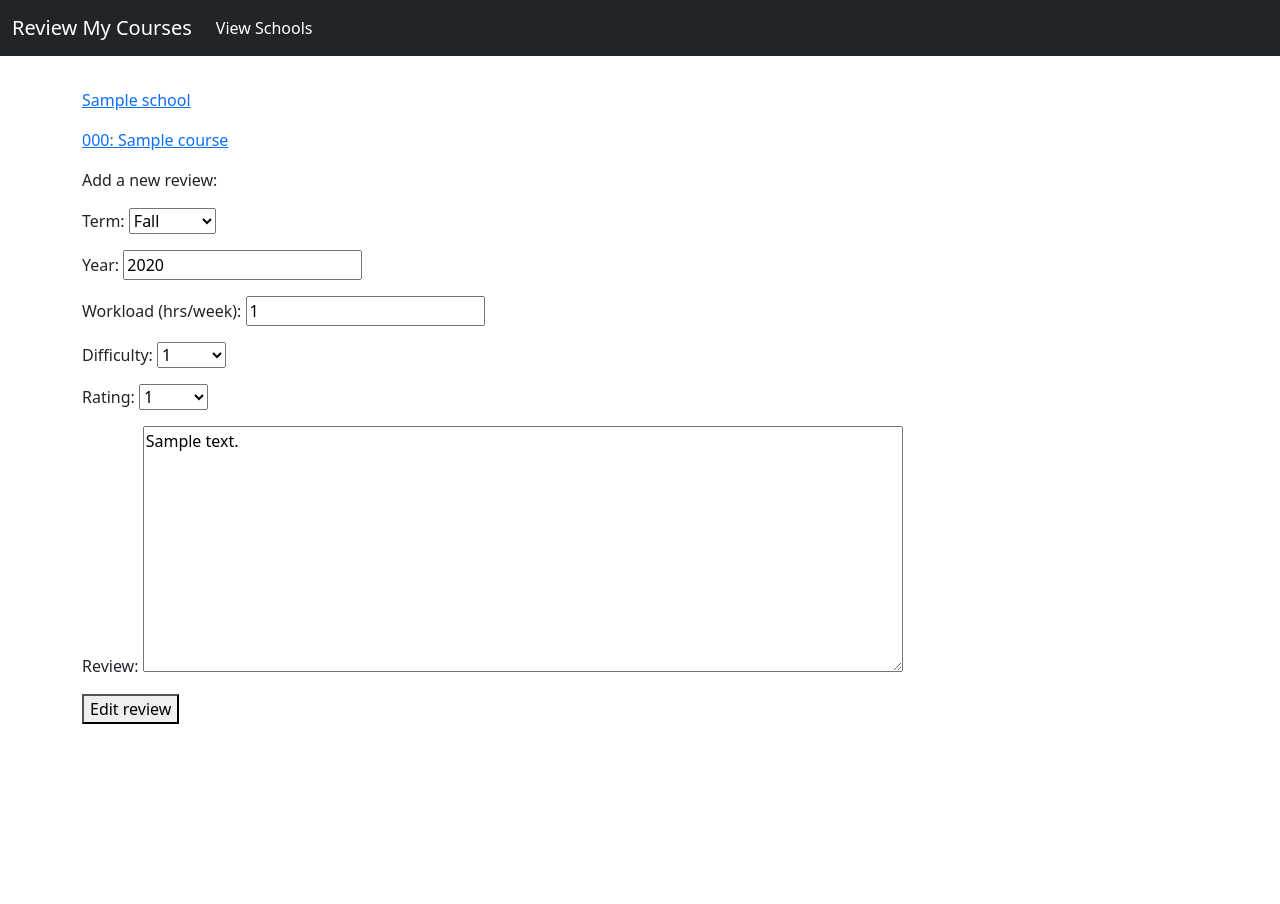
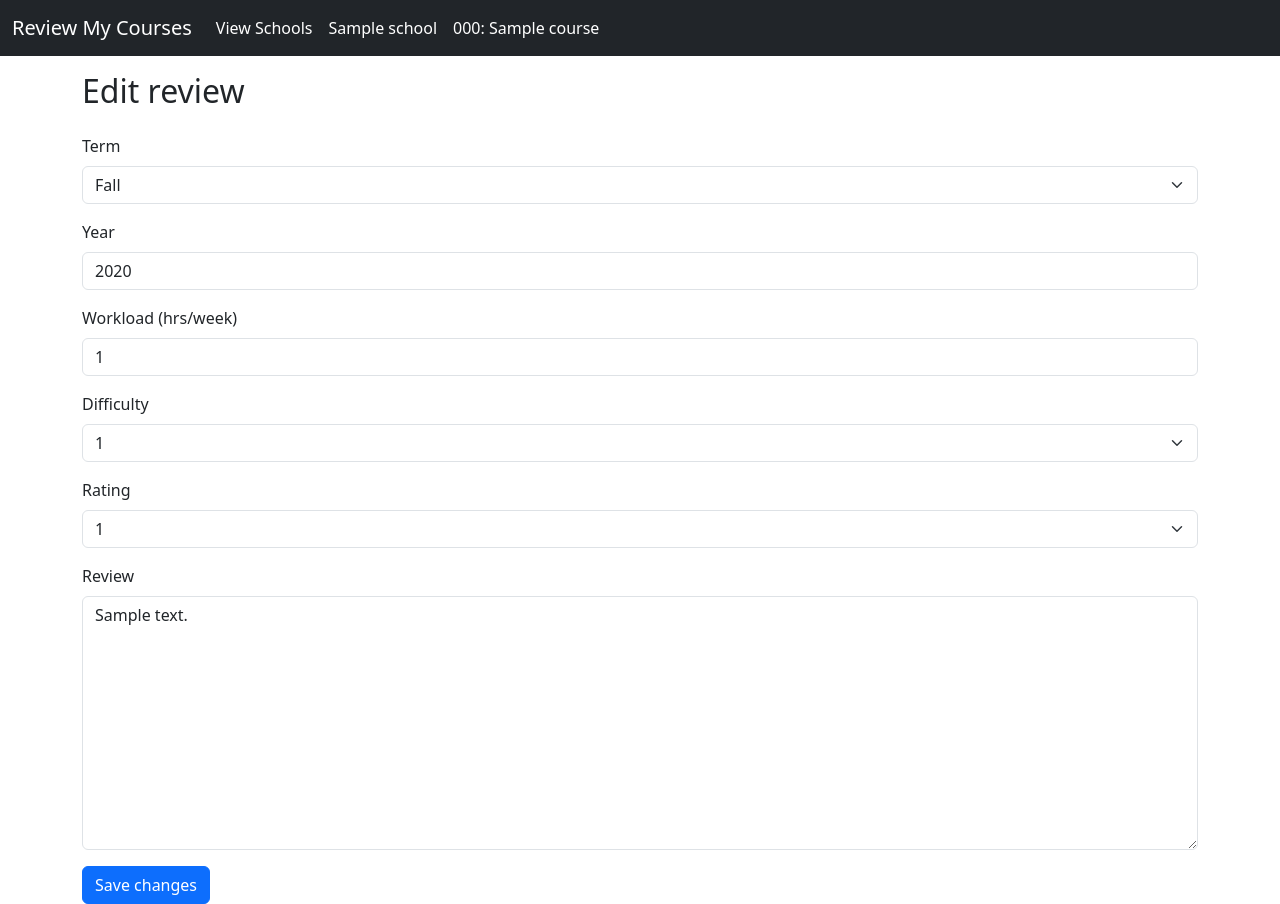
Before and after one commit to nkallem/review_my_courses, a Django app: page /edit_review/1/ in a window 1280 px wide. Before the commit the page ends 724 px from the top, so only its background shows below. Run offline with Django 4.2, Linux system fonts and the light colour scheme; tables that the repository leaves empty hold one stand-in row (values such as "Sample post"); some libraries are stand-ins or nearby versions.

Commit message:
Added styling for edit_review.html

```diff
--- a/review_my_courses/templates/review_my_courses/edit_review.html
+++ b/review_my_courses/templates/review_my_courses/edit_review.html
@@ -1,14 +1,26 @@
 {% extends "review_my_courses/base.html" %}
+{% load django_bootstrap5 %}
+
+{% block page_nav %}
+    <li class="nav-item">
+        <a class="nav-link active" aria-current="page"
+           href="{% url 'review_my_courses:school' school.id %}">{{ school.name }}</a>
+    </li>
+    <li class="nav-item">
+        <a class="nav-link active" aria-current="page"
+           href="{% url 'review_my_courses:course' course.id %}">{{ course.course_code }}: {{ course.title }}</a>
+    </li>
+{% endblock page_nav %}
+
+{% block page_header %}
+    <h2>Edit review</h2>
+{% endblock page_header %}
 
 {% block content %}
-
-    <p><a href="{% url 'review_my_courses:school' school.id %}">{{ school.name }}</a></p>
-    <p><a href="{% url 'review_my_courses:course' course.id %}">{{ course.course_code }}: {{ course.title }} </a></p>
-    <p>Add a new review:</p>
     <form action="{% url 'review_my_courses:edit_review' review.id %}" method='post'>
         {% csrf_token %}
-        {{ form.as_p }}
-        <button name='submit'>Edit review</button>
+        {% bootstrap_form form %}
+        <button name='submit' class="btn btn-primary">Save changes</button>
     </form>
 
 {% endblock content %}
```
